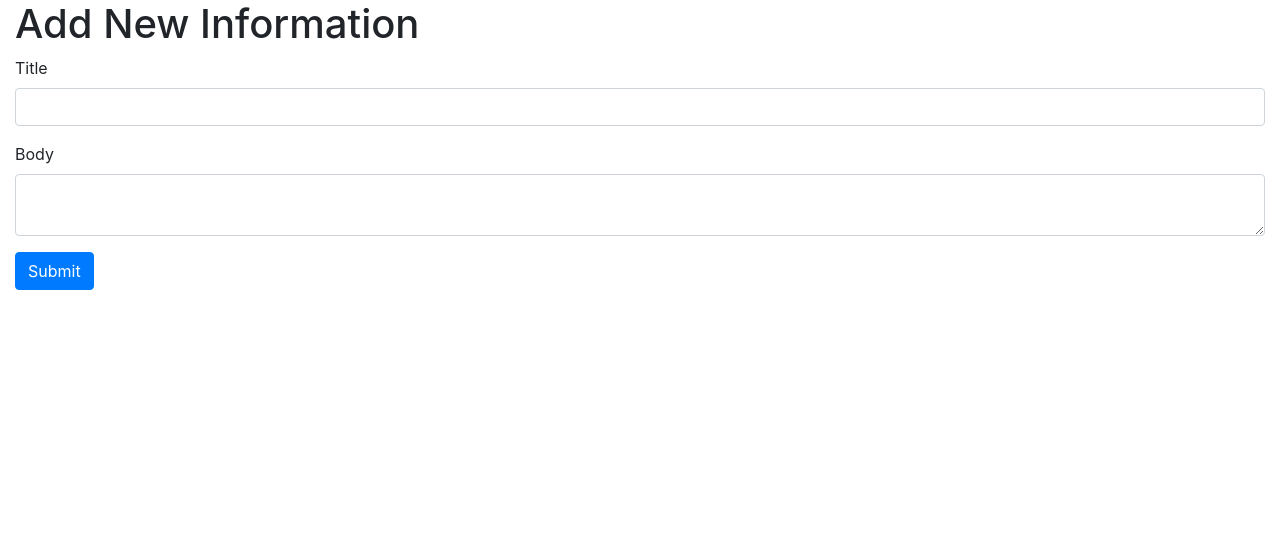
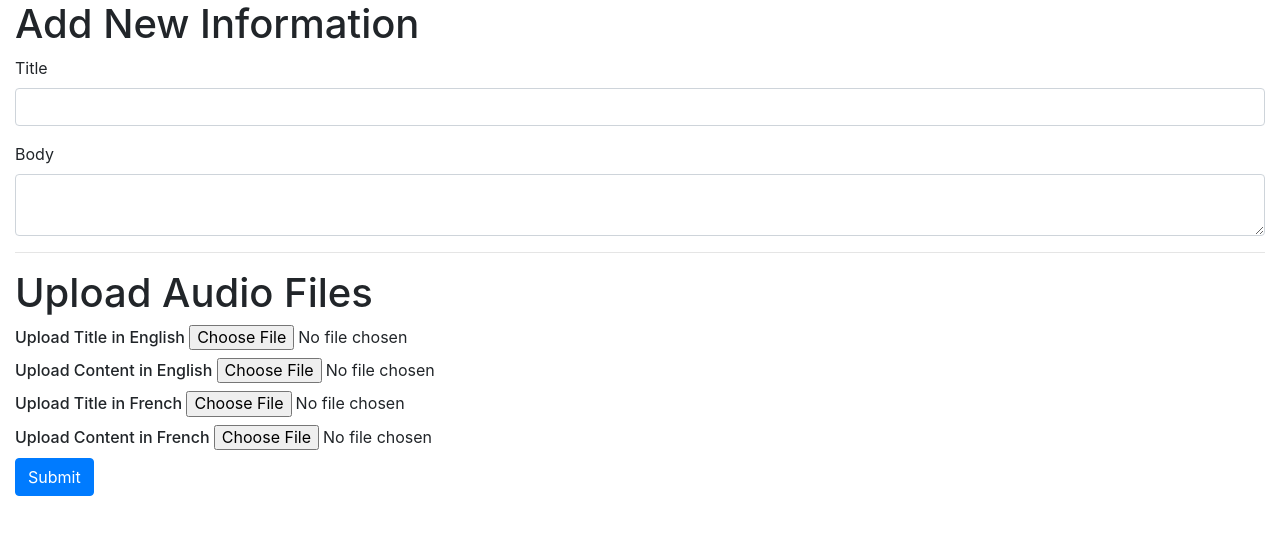
Before and after one commit to armydah30/monsieurmeteo, a Flask app: page /add_post in a window 1280 px wide. Shown: the part 80-615 px from the top of the page. Run offline with Flask 2, Linux system fonts and the light colour scheme; a user stored in the database is signed in; data comes from the database, SQL or seed files in the repository; both versions use the stored data as it was after the commit; some libraries are stand-ins or nearby versions.

Commit message:
voice uploads

```diff
--- a/app.py
+++ b/app.py
@@ -11,11 +11,16 @@ import geocoder
 import time
 from datetime import datetime, timedelta
 import math
+from werkzeug.utils import secure_filename
+
+UPLOAD_FOLDER = 'static/voice'
+ALLOWED_EXTENSIONS = set(['wav'])
 
 app = Flask(__name__)
-app.debug = False
+app.debug = True
 app.config['SECRET_KEY'] = '12345'
 app.config['SQLALCHEMY_DATABASE_URI'] = 'sqlite:///mrmeteo2.db'
+app.config['UPLOAD_FOLDER'] = UPLOAD_FOLDER
 db = SQLAlchemy(app)
 bcrypt = Bcrypt(app)
 
@@ -97,7 +102,6 @@ def index():
             'rules': rules,
             'crop': crop,
             }
-
     return render_template('home.html', context=context)
 
 #VoiceEnglish
@@ -218,7 +222,6 @@ def posts():
             msg = 'No Posts Found'
             return render_template('posts.html', msg=msg)
 
-
 #Single post
 @app.route('/post/<string:id>/')
 def post(id):
@@ -328,6 +331,10 @@ class PostForm(Form):
     title = StringField('Title', [validators.Length(min=1, max=200)])
     body = TextAreaField('Body', [validators.Length(min=30)])
 
+#Upload Files for Posts
+def allowed_file(filename):
+    return '.' in filename and \
+           filename.rsplit('.', 1)[1].lower() in ALLOWED_EXTENSIONS
 #Add Post
 @app.route('/add_post', methods=['POST', 'GET'])
 @is_logged_in
@@ -342,7 +349,72 @@ def add_post():
         db.session.commit()
         flash('New Post Created', 'success')
 
-        return redirect(url_for('posts'))
+    posts = Posts.query.all()
+    post_id = len(posts)
+    post_title = 'post_' + str(post_id) + '.wav'
+    post_content = 'post_' + str(post_id) + '_content' + '.wav'
+    post_title_fr = 'post_' + str(post_id) + '_fr'  + '.wav'
+    post_content_fr = 'post_' + str(post_id) + '_content' + '_fr' + '.wav'
+
+    if request.method == 'POST':
+        # check if the post request has the file part
+        if 'file_title' not in request.files:
+            flash('Please Upload Files')
+            return redirect(request.url)
+        if 'file_content' not in request.files:
+            flash('Please Upload Files')
+            return redirect(request.url)
+        file_title = request.files['file_title']
+        file_content = request.files['file_content']
+        # if user does not select file, browser also
+        # submit a empty part without filename
+        if file_title.filename == '':
+            flash('Please Upload Audio of Post Title')
+            return redirect(request.url)
+        if file_content.filename == '':
+            flash('Please Upload Audio of Post Content')
+            return redirect(request.url)
+        if file_title and allowed_file(file_title.filename):
+            filename = secure_filename(post_title)
+            file_title.save(os.path.join(app.config['UPLOAD_FOLDER'], filename))
+            flash('Post Title Uploaded Successfully')
+        else:
+            flash('Please Upload .wav File for the Title')
+        if file_content and allowed_file(file_content.filename):
+            filename = secure_filename(post_content)
+            file_content.save(os.path.join(app.config['UPLOAD_FOLDER'], filename))
+            flash('Post Content Uploaded Successfully')
+        else:
+            flash('Please Upload a .wav File for the Content')
+
+#French Uploads
+        if 'file_title_fr' not in request.files:
+            flash('Please Upload Files')
+            return redirect(request.url)
+        if 'file_content_fr' not in request.files:
+            flash('Please Upload Files')
+            return redirect(request.url)
+        file_title_fr = request.files['file_title_fr']
+        file_content_fr = request.files['file_content_fr']
+
+        if file_title_fr.filename == '':
+            flash('Please Upload Audio of Post Title')
+            return redirect(request.url)
+        if file_content_fr.filename == '':
+            flash('Please Upload Audio of Post Content')
+            return redirect(request.url)
+        if file_title_fr and allowed_file(file_title_fr.filename):
+            filename = secure_filename(post_title_fr)
+            file_title_fr.save(os.path.join(app.config['UPLOAD_FOLDER'], filename))
+            flash('Post Title Uploaded Successfully')
+        else:
+            flash('Please Upload .wav File for the Title')
+        if file_content_fr and allowed_file(file_content_fr.filename):
+            filename = secure_filename(post_content_fr)
+            file_content_fr.save(os.path.join(app.config['UPLOAD_FOLDER'], filename))
+            flash('Post Content Uploaded Successfully')
+        else:
+            flash('Please Upload a .wav File for the Content')
 
     return render_template('add_post.html', form=form)
 
@@ -445,7 +517,84 @@ def edit_rule(id):
 
         return render_template('edit_rule.html', form=form)
 
-
+# @app.route('/test', methods=['GET', 'POST'])
+# def test():
+#     form = PostForm(request.form)
+#     if request.method == 'POST' and form.validate():
+#         title = form.title.data
+#         body = form.body.data
+#
+#         post = Posts(title=title, body=body, create_date=datetime.now())
+#         db.session.add(post)
+#         db.session.commit()
+#         flash('New Post Created', 'success')
+#
+#     posts = Posts.query.all()
+#     post_id = len(posts)
+#     post_title = 'post_' + str(post_id) + '.wav'
+#     post_content = 'post_' + str(post_id) + '_content' + '.wav'
+#     post_title_fr = 'post_' + str(post_id) + '_fr'  + '.wav'
+#     post_content_fr = 'post_' + str(post_id) + '_content' + '_fr' + '.wav'
+#
+#     if request.method == 'POST':
+#         # check if the post request has the file part
+#         if 'file_title' not in request.files:
+#             flash('Please Upload Files')
+#             return redirect(request.url)
+#         if 'file_content' not in request.files:
+#             flash('Please Upload Files')
+#             return redirect(request.url)
+#         file_title = request.files['file_title']
+#         file_content = request.files['file_content']
+#         # if user does not select file, browser also
+#         # submit a empty part without filename
+#         if file_title.filename == '':
+#             flash('Please Upload Audio of Post Title')
+#             return redirect(request.url)
+#         if file_content.filename == '':
+#             flash('Please Upload Audio of Post Content')
+#             return redirect(request.url)
+#         if file_title and allowed_file(file_title.filename):
+#             filename = secure_filename(post_title)
+#             file_title.save(os.path.join(app.config['UPLOAD_FOLDER'], filename))
+#             flash('Post Title Uploaded Successfully')
+#         else:
+#             flash('Please Upload .wav File for the Title')
+#         if file_content and allowed_file(file_content.filename):
+#             filename = secure_filename(post_content)
+#             file_content.save(os.path.join(app.config['UPLOAD_FOLDER'], filename))
+#             flash('Post Content Uploaded Successfully')
+#         else:
+#             flash('Please Upload a .wav File for the Content')
+#
+#         if 'file_title_fr' not in request.files:
+#             flash('Please Upload Files')
+#             return redirect(request.url)
+#         if 'file_content_fr' not in request.files:
+#             flash('Please Upload Files')
+#             return redirect(request.url)
+#         file_title_fr = request.files['file_title_fr']
+#         file_content_fr = request.files['file_content_fr']
+#
+#         if file_title_fr.filename == '':
+#             flash('Please Upload Audio of Post Title')
+#             return redirect(request.url)
+#         if file_content_fr.filename == '':
+#             flash('Please Upload Audio of Post Content')
+#             return redirect(request.url)
+#         if file_title_fr and allowed_file(file_title_fr.filename):
+#             filename = secure_filename(post_title_fr)
+#             file_title_fr.save(os.path.join(app.config['UPLOAD_FOLDER'], filename))
+#             flash('Post Title Uploaded Successfully')
+#         else:
+#             flash('Please Upload .wav File for the Title')
+#         if file_content_fr and allowed_file(file_content_fr.filename):
+#             filename = secure_filename(post_content_fr)
+#             file_content_fr.save(os.path.join(app.config['UPLOAD_FOLDER'], filename))
+#             flash('Post Content Uploaded Successfully')
+#         else:
+#             flash('Please Upload a .wav File for the Content')
+#     return render_template('test.html', form=form)
 
 #LogOut
 @app.route('/logout')
--- a/templates/add_post.html
+++ b/templates/add_post.html
@@ -4,16 +4,23 @@
 {% from "includes/_formhelpers.html" import render_field %}
 <div class="container-fluid">
   <h1>Add New Information</h1>
-  <form method= "POST" action="">
+  <form method= "POST" action="" enctype=multipart/form-data>
     <div class="form-group">
       {{render_field(form.title, class_="form-control")}}
     </div>
     <div class="form-group">
       {{render_field(form.body, class_="form-control", id="editor")}}
     </div>
+    <hr>
+    <h1>Upload Audio Files </h1>
+     <div>
+     <h6>Upload Title in English <input type=file name=file_title></h6>
+     <h6>Upload Content in English <input type=file name=file_content></h6>
+     <h6>Upload Title in French <input type=file name=file_title_fr></h6>
+     <h6>Upload Content in French <input type=file name=file_content_fr></h6>
+     </div>
+     <p><input type="submit" class="btn btn-primary" value="Submit"></p>
+    </form>
+</div>
 
-   <p><input type="submit" class="btn btn-primary" value="Submit"></p>
-
-  </form>
-</div>
 {% endblock %}
--- a/templates/post.html
+++ b/templates/post.html
@@ -3,7 +3,7 @@
 {% block body %}
 <div class="container-fluid">
   <h1>{{post.title}}</h1>
-  <small>Written by {{post.author}} on {{post.create_date}}</small>
+  <small>Created on {{post.create_date}}</small>
   <hr>
   <div>{{post.body}}</div>
 </div>
```
Also changed, not shown: templates/stuff.txt (deleted, +0 -108 lines), templates/test.html (+18 -74 lines), mrmeteo2.db, 4 other files.
